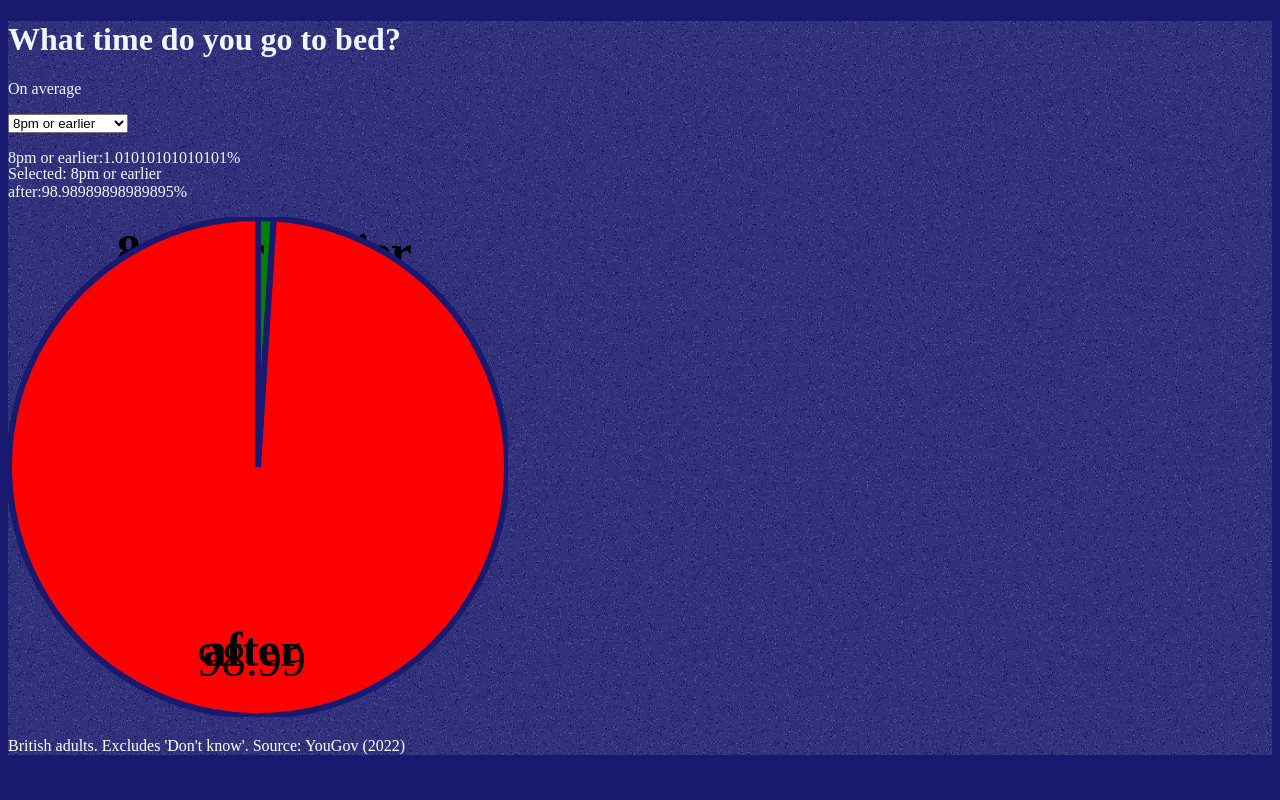
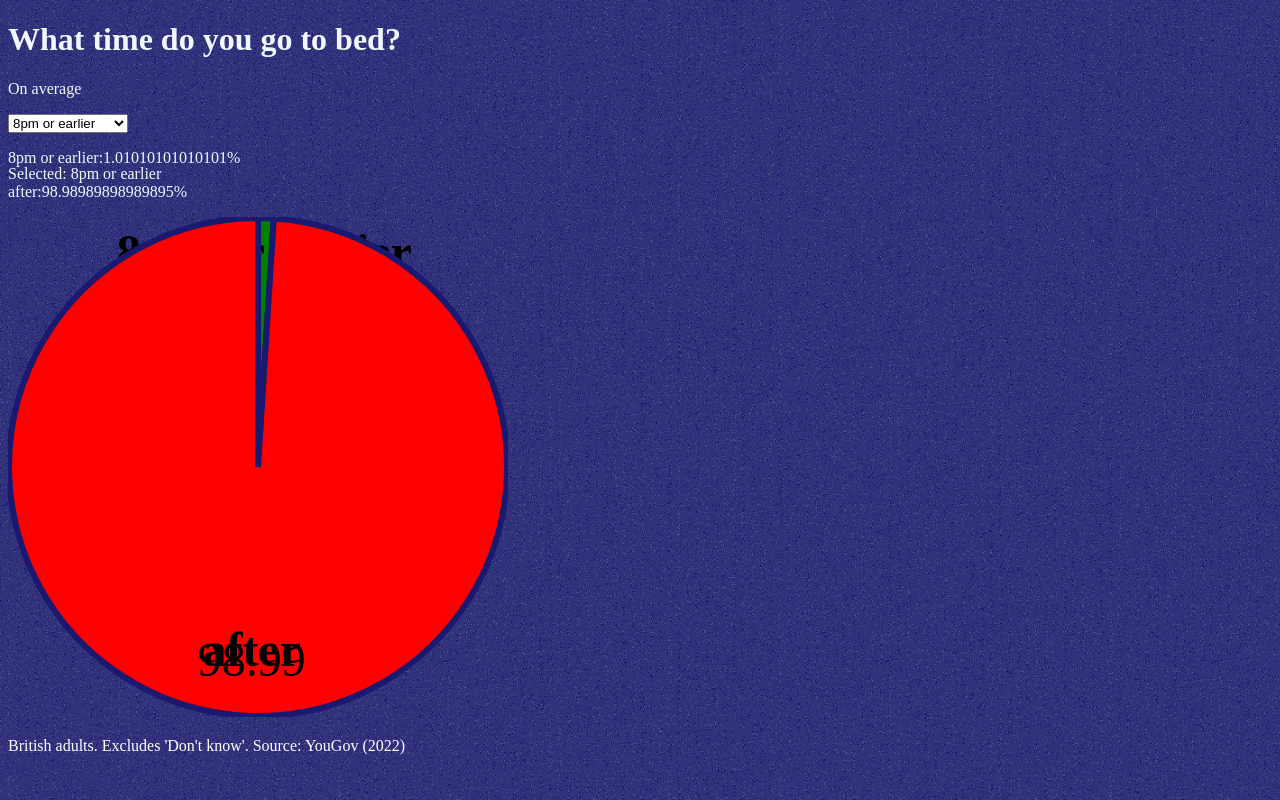
Before and after one commit to duncanbradley/bedtime, a SvelteKit app: page / in a window 1280 px wide. Built offline with nearby package versions, Linux system fonts and the light colour scheme.

Commit message:
remove page wrapper, put grain on app body

```diff
--- a/src/app.html
+++ b/src/app.html
@@ -6,7 +6,8 @@
 		<meta name="text-scale" content="scale" />
 		%sveltekit.head%
 	</head>
-	<body data-sveltekit-preload-data="hover" style="background-color: midnightblue;">
+	<body data-sveltekit-preload-data="hover" style="background-color: midnightblue;   background-image: url(/assets/grain.svg)
+">
 		<div style="display: contents">%sveltekit.body%</div>
 	</body>
 </html>
--- a/src/routes/+page.svelte
+++ b/src/routes/+page.svelte
@@ -35,7 +35,6 @@ function calculateSlices(input, data) {
  let newSlices = $derived(calculateSlices(selected, data.sleep))
 
 </script>
-<div class="page-wrapper">
 <h1>What time do you go to bed?</h1>
 <p>On average</p>
 
@@ -59,15 +58,12 @@ function calculateSlices(input, data) {
 <div>
 <p class="source">British adults. Excludes 'Don't know'. Source: YouGov (2022)</p>
 </div>
-</div>
 
 <style>
-.page-wrapper{
-  background-image: url(/assets/grain.svg)
+
+  h1 {
+color: aliceblue;
 }
-  h1{
-    color: aliceblue;
-  }
   p{
     color: aliceblue;
   }
```
